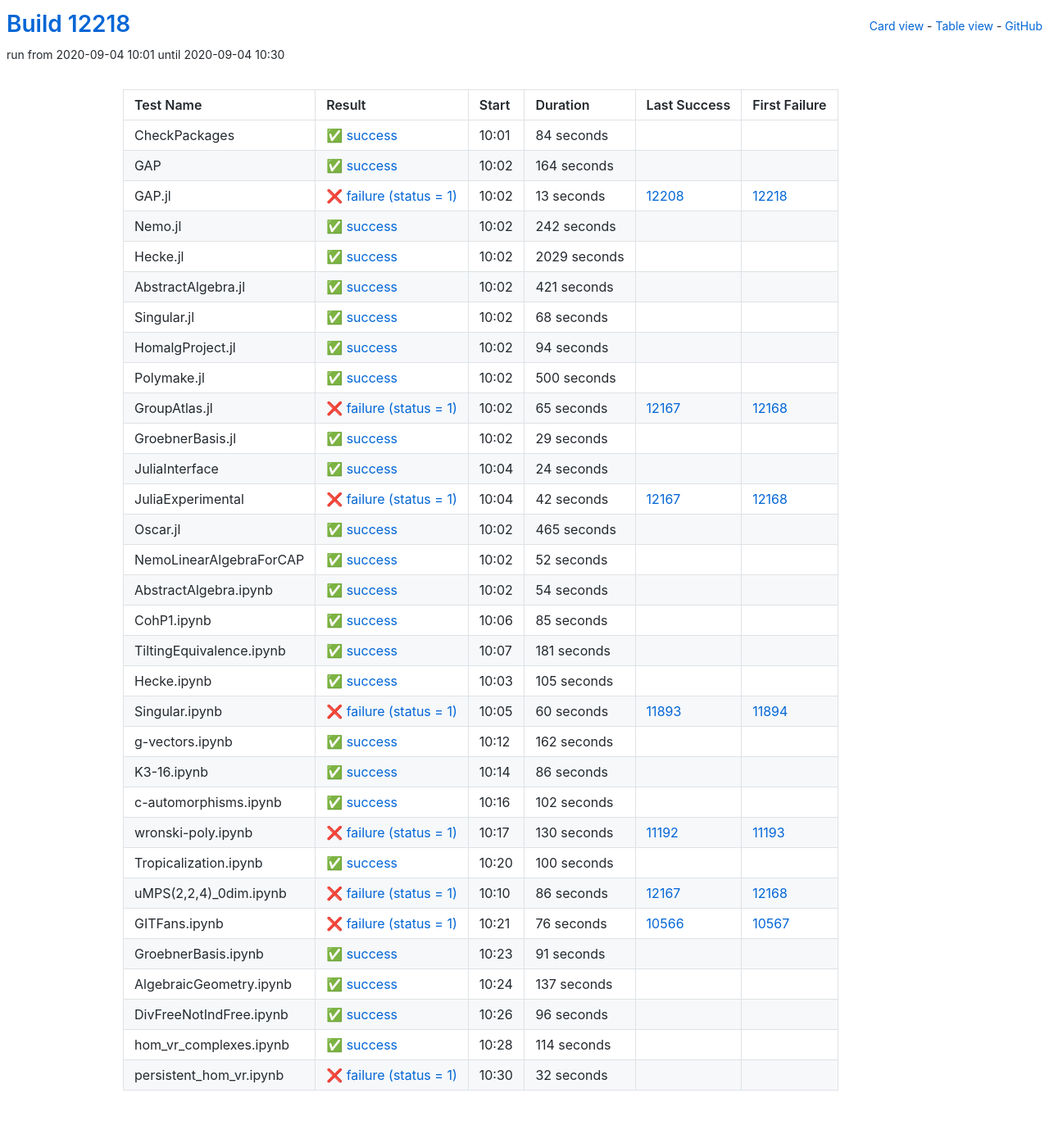
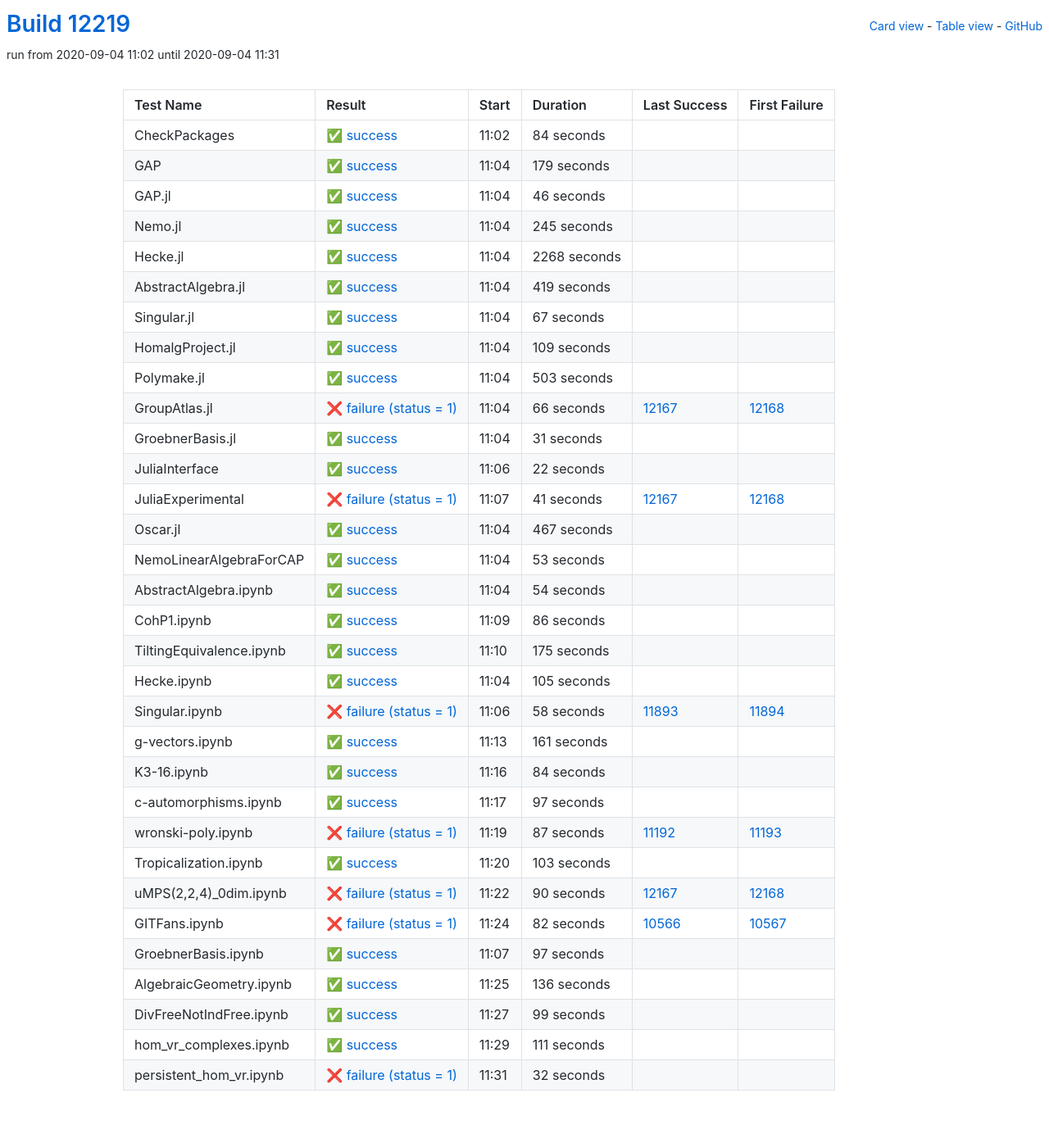
Before and after one commit to oscar-system/oscar-ci-status, a Jekyll site: the page built from table.html, in a window 1280 px wide. Shown: the whole page at 82% size. Built offline with Jekyll 4.4.1, drawn with Linux system fonts in a browser that asks for light colours.

Commit message:
Build #12219

```diff
--- a/_data/ci.yml
+++ b/_data/ci.yml
@@ -1,6 +1,6 @@
 ---
-build: 12218
-build_url: https://oscarci.mathematik.uni-kl.de/job/oscar/12218/
+build: 12219
+build_url: https://oscarci.mathematik.uni-kl.de/job/oscar/12219/
 job: oscar
 organization: oscar-system
 repo: oscar-ci-status
@@ -8,8 +8,8 @@
 tests:
 - name: CheckPackages
   id: checkpackages
-  log: https://oscarci.mathematik.uni-kl.de/job/oscar/12218/artifact/logs/build-12218/CheckPackages.log
-  start: 2020-09-04 10:01
+  log: https://oscarci.mathematik.uni-kl.de/job/oscar/12219/artifact/logs/build-12219/CheckPackages.log
+  start: 2020-09-04 11:02
   success: true
   exitcode: 0
   status: success
@@ -20,176 +20,176 @@
   first_failure_url:
 - name: GAP
   id: gap
-  log: https://oscarci.mathematik.uni-kl.de/job/oscar/12218/artifact/logs/build-12218/GAP.log
-  start: 2020-09-04 10:02
+  log: https://oscarci.mathematik.uni-kl.de/job/oscar/12219/artifact/logs/build-12219/GAP.log
+  start: 2020-09-04 11:04
   success: true
   exitcode: 0
   status: success
-  duration: 164
+  duration: 179
   last_success: false
   last_success_url:
   first_failure: false
   first_failure_url:
 - name: GAP.jl
   id: gap-jl
-  log: https://oscarci.mathematik.uni-kl.de/job/oscar/12218/artifact/logs/build-12218/GAP.jl.log
-  start: 2020-09-04 10:02
-  success: false
-  exitcode: 1
-  status: failure
-  duration: 13
-  last_success: 12208
-  last_success_url: https://oscarci.mathematik.uni-kl.de/job/oscar/12208/
-  first_failure: 12218
-  first_failure_url: https://oscarci.mathematik.uni-kl.de/job/oscar/12218/
-- name: Nemo.jl
-  id: nemo-jl
-  log: https://oscarci.mathematik.uni-kl.de/job/oscar/12218/artifact/logs/build-12218/Nemo.jl.log
-  start: 2020-09-04 10:02
+  log: https://oscarci.mathematik.uni-kl.de/job/oscar/12219/artifact/logs/build-12219/GAP.jl.log
+  start: 2020-09-04 11:04
   success: true
   exitcode: 0
   status: success
-  duration: 242
+  duration: 46
+  last_success: false
+  last_success_url:
+  first_failure: false
+  first_failure_url:
+- name: Nemo.jl
+  id: nemo-jl
+  log: https://oscarci.mathematik.uni-kl.de/job/oscar/12219/artifact/logs/build-12219/Nemo.jl.log
+  start: 2020-09-04 11:04
+  success: true
+  exitcode: 0
+  status: success
+  duration: 245
   last_success: false
   last_success_url:
   first_failure: false
   first_failure_url:
 - name: Hecke.jl
   id: hecke-jl
-  log: https://oscarci.mathematik.uni-kl.de/job/oscar/12218/artifact/logs/build-12218/Hecke.jl.log
-  start: 2020-09-04 10:02
+  log: https://oscarci.mathematik.uni-kl.de/job/oscar/12219/artifact/logs/build-12219/Hecke.jl.log
+  start: 2020-09-04 11:04
   success: true
   exitcode: 0
   status: success
-  duration: 2029
+  duration: 2268
   last_success: false
   last_success_url:
   first_failure: false
   first_failure_url:
 - name: AbstractAlgebra.jl
   id: abstractalgebra-jl
-  log: https://oscarci.mathematik.uni-kl.de/job/oscar/12218/artifact/logs/build-12218/AbstractAlgebra.jl.log
-  start: 2020-09-04 10:02
+  log: https://oscarci.mathematik.uni-kl.de/job/oscar/12219/artifact/logs/build-12219/AbstractAlgebra.jl.log
+  start: 2020-09-04 11:04
   success: true
   exitcode: 0
   status: success
-  duration: 421
+  duration: 419
   last_success: false
   last_success_url:
   first_failure: false
   first_failure_url:
 - name: Singular.jl
   id: singular-jl
-  log: https://oscarci.mathematik.uni-kl.de/job/oscar/12218/artifact/logs/build-12218/Singular.jl.log
-  start: 2020-09-04 10:02
+  log: https://oscarci.mathematik.uni-kl.de/job/oscar/12219/artifact/logs/build-12219/Singular.jl.log
+  start: 2020-09-04 11:04
   success: true
   exitcode: 0
   status: success
-  duration: 68
+  duration: 67
   last_success: false
   last_success_url:
   first_failure: false
   first_failure_url:
 - name: HomalgProject.jl
   id: homalgproject-jl
-  log: https://oscarci.mathematik.uni-kl.de/job/oscar/12218/artifact/logs/build-12218/HomalgProject.jl.log
-  start: 2020-09-04 10:02
+  log: https://oscarci.mathematik.uni-kl.de/job/oscar/12219/artifact/logs/build-12219/HomalgProject.jl.log
+  start: 2020-09-04 11:04
   success: true
   exitcode: 0
   status: success
-  duration: 94
+  duration: 109
   last_success: false
   last_success_url:
   first_failure: false
   first_failure_url:
 - name: Polymake.jl
   id: polymake-jl
-  log: https://oscarci.mathematik.uni-kl.de/job/oscar/12218/artifact/logs/build-12218/Polymake.jl.log
-  start: 2020-09-04 10:02
+  log: https://oscarci.mathematik.uni-kl.de/job/oscar/12219/artifact/logs/build-12219/Polymake.jl.log
+  start: 2020-09-04 11:04
   success: true
   exitcode: 0
   status: success
-  duration: 500
+  duration: 503
   last_success: false
   last_success_url:
   first_failure: false
   first_failure_url:
 - name: GroupAtlas.jl
   id: groupatlas-jl
-  log: https://oscarci.mathematik.uni-kl.de/job/oscar/12218/artifact/logs/build-12218/GroupAtlas.jl.log
-  start: 2020-09-04 10:02
+  log: https://oscarci.mathematik.uni-kl.de/job/oscar/12219/artifact/logs/build-12219/GroupAtlas.jl.log
+  start: 2020-09-04 11:04
   success: false
   exitcode: 1
   status: failure
-  duration: 65
+  duration: 66
   last_success: 12167
   last_success_url: https://oscarci.mathematik.uni-kl.de/job/oscar/12167/
   first_failure: 12168
   first_failure_url: https://oscarci.mathematik.uni-kl.de/job/oscar/12168/
 - name: GroebnerBasis.jl
   id: groebnerbasis-jl
-  log: https://oscarci.mathematik.uni-kl.de/job/oscar/12218/artifact/logs/build-12218/GroebnerBasis.jl.log
-  start: 2020-09-04 10:02
+  log: https://oscarci.mathematik.uni-kl.de/job/oscar/12219/artifact/logs/build-12219/GroebnerBasis.jl.log
+  start: 2020-09-04 11:04
   success: true
   exitcode: 0
   status: success
-  duration: 29
+  duration: 31
   last_success: false
   last_success_url:
   first_failure: false
   first_failure_url:
 - name: JuliaInterface
   id: juliainterface
-  log: https://oscarci.mathematik.uni-kl.de/job/oscar/12218/artifact/logs/build-12218/JuliaInterface.log
-  start: 2020-09-04 10:04
+  log: https://oscarci.mathematik.uni-kl.de/job/oscar/12219/artifact/logs/build-12219/JuliaInterface.log
+  start: 2020-09-04 11:06
   success: true
   exitcode: 0
   status: success
-  duration: 24
+  duration: 22
   last_success: false
   last_success_url:
   first_failure: false
   first_failure_url:
 - name: JuliaExperimental
   id: juliaexperimental
-  log: https://oscarci.mathematik.uni-kl.de/job/oscar/12218/artifact/logs/build-12218/JuliaExperimental.log
-  start: 2020-09-04 10:04
+  log: https://oscarci.mathematik.uni-kl.de/job/oscar/12219/artifact/logs/build-12219/JuliaExperimental.log
+  start: 2020-09-04 11:07
   success: false
   exitcode: 1
   status: failure
-  duration: 42
+  duration: 41
   last_success: 12167
   last_success_url: https://oscarci.mathematik.uni-kl.de/job/oscar/12167/
   first_failure: 12168
   first_failure_url: https://oscarci.mathematik.uni-kl.de/job/oscar/12168/
 - name: Oscar.jl
   id: oscar-jl
-  log: https://oscarci.mathematik.uni-kl.de/job/oscar/12218/artifact/logs/build-12218/Oscar.jl.log
-  start: 2020-09-04 10:02
+  log: https://oscarci.mathematik.uni-kl.de/job/oscar/12219/artifact/logs/build-12219/Oscar.jl.log
+  start: 2020-09-04 11:04
   success: true
   exitcode: 0
   status: success
-  duration: 465
+  duration: 467
   last_success: false
   last_success_url:
   first_failure: false
   first_failure_url:
 - name: NemoLinearAlgebraForCAP
   id: nemolinearalgebraforcap
-  log: https://oscarci.mathematik.uni-kl.de/job/oscar/12218/artifact/logs/build-12218/NemoLinearAlgebraForCAP.log
-  start: 2020-09-04 10:02
+  log: https://oscarci.mathematik.uni-kl.de/job/oscar/12219/artifact/logs/build-12219/NemoLinearAlgebraForCAP.log
+  start: 2020-09-04 11:04
   success: true
   exitcode: 0
   status: success
-  duration: 52
+  duration: 53
   last_success: false
   last_success_url:
   first_failure: false
   first_failure_url:
 - name: AbstractAlgebra.ipynb
   id: abstractalgebra-ipynb
-  log: https://oscarci.mathematik.uni-kl.de/job/oscar/12218/artifact/logs/build-12218/AbstractAlgebra.ipynb.log
-  start: 2020-09-04 10:02
+  log: https://oscarci.mathematik.uni-kl.de/job/oscar/12219/artifact/logs/build-12219/AbstractAlgebra.ipynb.log
+  start: 2020-09-04 11:04
   success: true
   exitcode: 0
   status: success
@@ -200,32 +200,32 @@
   first_failure_url:
 - name: CohP1.ipynb
   id: cohp1-ipynb
-  log: https://oscarci.mathematik.uni-kl.de/job/oscar/12218/artifact/logs/build-12218/CohP1.ipynb.log
-  start: 2020-09-04 10:06
+  log: https://oscarci.mathematik.uni-kl.de/job/oscar/12219/artifact/logs/build-12219/CohP1.ipynb.log
+  start: 2020-09-04 11:09
   success: true
   exitcode: 0
   status: success
-  duration: 85
+  duration: 86
   last_success: false
   last_success_url:
   first_failure: false
   first_failure_url:
 - name: TiltingEquivalence.ipynb
   id: tiltingequivalence-ipynb
-  log: https://oscarci.mathematik.uni-kl.de/job/oscar/12218/artifact/logs/build-12218/TiltingEquivalence.ipynb.log
-  start: 2020-09-04 10:07
+  log: https://oscarci.mathematik.uni-kl.de/job/oscar/12219/artifact/logs/build-12219/TiltingEquivalence.ipynb.log
+  start: 2020-09-04 11:10
   success: true
   exitcode: 0
   status: success
-  duration: 181
+  duration: 175
   last_success: false
   last_success_url:
   first_failure: false
   first_failure_url:
 - name: Hecke.ipynb
   id: hecke-ipynb
-  log: https://oscarci.mathematik.uni-kl.de/job/oscar/12218/artifact/logs/build-12218/Hecke.ipynb.log
-  start: 2020-09-04 10:03
+  log: https://oscarci.mathematik.uni-kl.de/job/oscar/12219/artifact/logs/build-12219/Hecke.ipynb.log
+  start: 2020-09-04 11:04
   success: true
   exitcode: 0
   status: success
@@ -236,152 +236,152 @@
   first_failure_url:
 - name: Singular.ipynb
   id: singular-ipynb
-  log: https://oscarci.mathematik.uni-kl.de/job/oscar/12218/artifact/logs/build-12218/Singular.ipynb.log
-  start: 2020-09-04 10:05
+  log: https://oscarci.mathematik.uni-kl.de/job/oscar/12219/artifact/logs/build-12219/Singular.ipynb.log
+  start: 2020-09-04 11:06
   success: false
   exitcode: 1
   status: failure
-  duration: 60
+  duration: 58
   last_success: 11893
   last_success_url: https://oscarci.mathematik.uni-kl.de/job/oscar/11893/
   first_failure: 11894
   first_failure_url: https://oscarci.mathematik.uni-kl.de/job/oscar/11894/
 - name: g-vectors.ipynb
   id: g-vectors-ipynb
-  log: https://oscarci.mathematik.uni-kl.de/job/oscar/12218/artifact/logs/build-12218/g-vectors.ipynb.log
-  start: 2020-09-04 10:12
+  log: https://oscarci.mathematik.uni-kl.de/job/oscar/12219/artifact/logs/build-12219/g-vectors.ipynb.log
+  start: 2020-09-04 11:13
   success: true
   exitcode: 0
   status: success
-  duration: 162
+  duration: 161
   last_success: false
   last_success_url:
   first_failure: false
   first_failure_url:
 - name: K3-16.ipynb
   id: k3-16-ipynb
-  log: https://oscarci.mathematik.uni-kl.de/job/oscar/12218/artifact/logs/build-12218/K3-16.ipynb.log
-  start: 2020-09-04 10:14
+  log: https://oscarci.mathematik.uni-kl.de/job/oscar/12219/artifact/logs/build-12219/K3-16.ipynb.log
+  start: 2020-09-04 11:16
   success: true
   exitcode: 0
   status: success
-  duration: 86
+  duration: 84
   last_success: false
   last_success_url:
   first_failure: false
   first_failure_url:
 - name: c-automorphisms.ipynb
   id: c-automorphisms-ipynb
-  log: https://oscarci.mathematik.uni-kl.de/job/oscar/12218/artifact/logs/build-12218/c-automorphisms.ipynb.log
-  start: 2020-09-04 10:16
+  log: https://oscarci.mathematik.uni-kl.de/job/oscar/12219/artifact/logs/build-12219/c-automorphisms.ipynb.log
+  start: 2020-09-04 11:17
   success: true
   exitcode: 0
   status: success
-  duration: 102
+  duration: 97
   last_success: false
   last_success_url:
   first_failure: false
   first_failure_url:
 - name: wronski-poly.ipynb
   id: wronski-poly-ipynb
-  log: https://oscarci.mathematik.uni-kl.de/job/oscar/12218/artifact/logs/build-12218/wronski-poly.ipynb.log
-  start: 2020-09-04 10:17
+  log: https://oscarci.mathematik.uni-kl.de/job/oscar/12219/artifact/logs/build-12219/wronski-poly.ipynb.log
+  start: 2020-09-04 11:19
   success: false
   exitcode: 1
   status: failure
-  duration: 130
+  duration: 87
   last_success: 11192
   last_success_url: https://oscarci.mathematik.uni-kl.de/job/oscar/11192/
   first_failure: 11193
   first_failure_url: https://oscarci.mathematik.uni-kl.de/job/oscar/11193/
 - name: Tropicalization.ipynb
   id: tropicalization-ipynb
-  log: https://oscarci.mathematik.uni-kl.de/job/oscar/12218/artifact/logs/build-12218/Tropicalization.ipynb.log
-  start: 2020-09-04 10:20
+  log: https://oscarci.mathematik.uni-kl.de/job/oscar/12219/artifact/logs/build-12219/Tropicalization.ipynb.log
+  start: 2020-09-04 11:20
   success: true
   exitcode: 0
   status: success
-  duration: 100
+  duration: 103
   last_success: false
   last_success_url:
   first_failure: false
   first_failure_url:
 - name: uMPS(2,2,4)_0dim.ipynb
   id: umps-2-2-4-0dim-ipynb
-  log: https://oscarci.mathematik.uni-kl.de/job/oscar/12218/artifact/logs/build-12218/uMPS-2-2-4-_0dim.ipynb.log
-  start: 2020-09-04 10:10
+  log: https://oscarci.mathematik.uni-kl.de/job/oscar/12219/artifact/logs/build-12219/uMPS-2-2-4-_0dim.ipynb.log
+  start: 2020-09-04 11:22
   success: false
   exitcode: 1
   status: failure
-  duration: 86
+  duration: 90
   last_success: 12167
   last_success_url: https://oscarci.mathematik.uni-kl.de/job/oscar/12167/
   first_failure: 12168
   first_failure_url: https://oscarci.mathematik.uni-kl.de/job/oscar/12168/
 - name: GITFans.ipynb
   id: gitfans-ipynb
-  log: https://oscarci.mathematik.uni-kl.de/job/oscar/12218/artifact/logs/build-12218/GITFans.ipynb.log
-  start: 2020-09-04 10:21
+  log: https://oscarci.mathematik.uni-kl.de/job/oscar/12219/artifact/logs/build-12219/GITFans.ipynb.log
+  start: 2020-09-04 11:24
   success: false
   exitcode: 1
   status: failure
-  duration: 76
+  duration: 82
   last_success: 10566
   last_success_url: https://oscarci.mathematik.uni-kl.de/job/oscar/10566/
   first_failure: 10567
   first_failure_url: https://oscarci.mathematik.uni-kl.de/job/oscar/10567/
 - name: GroebnerBasis.ipynb
   id: groebnerbasis-ipynb
-  log: https://oscarci.mathematik.uni-kl.de/job/oscar/12218/artifact/logs/build-12218/GroebnerBasis.ipynb.log
-  start: 2020-09-04 10:23
+  log: https://oscarci.mathematik.uni-kl.de/job/oscar/12219/artifact/logs/build-12219/GroebnerBasis.ipynb.log
+  start: 2020-09-04 11:07
   success: true
   exitcode: 0
   status: success
-  duration: 91
+  duration: 97
   last_success: false
   last_success_url:
   first_failure: false
   first_failure_url:
 - name: AlgebraicGeometry.ipynb
   id: algebraicgeometry-ipynb
-  log: https://oscarci.mathematik.uni-kl.de/job/oscar/12218/artifact/logs/build-12218/AlgebraicGeometry.ipynb.log
-  start: 2020-09-04 10:24
+  log: https://oscarci.mathematik.uni-kl.de/job/oscar/12219/artifact/logs/build-12219/AlgebraicGeometry.ipynb.log
+  start: 2020-09-04 11:25
   success: true
   exitcode: 0
   status: success
-  duration: 137
+  duration: 136
   last_success: false
   last_success_url:
   first_failure: false
   first_failure_url:
 - name: DivFreeNotIndFree.ipynb
   id: divfreenotindfree-ipynb
-  log: https://oscarci.mathematik.uni-kl.de/job/oscar/12218/artifact/logs/build-12218/DivFreeNotIndFree.ipynb.log
-  start: 2020-09-04 10:26
+  log: https://oscarci.mathematik.uni-kl.de/job/oscar/12219/artifact/logs/build-12219/DivFreeNotIndFree.ipynb.log
+  start: 2020-09-04 11:27
   success: true
   exitcode: 0
   status: success
-  duration: 96
+  duration: 99
   last_success: false
   last_success_url:
   first_failure: false
   first_failure_url:
 - name: hom_vr_complexes.ipynb
   id: hom-vr-complexes-ipynb
-  log: https://oscarci.mathematik.uni-kl.de/job/oscar/12218/artifact/logs/build-12218/hom_vr_complexes.ipynb.log
-  start: 2020-09-04 10:28
+  log: https://oscarci.mathematik.uni-kl.de/job/oscar/12219/artifact/logs/build-12219/hom_vr_complexes.ipynb.log
+  start: 2020-09-04 11:29
   success: true
   exitcode: 0
   status: success
-  duration: 114
+  duration: 111
   last_success: false
   last_success_url:
   first_failure: false
   first_failure_url:
 - name: persistent_hom_vr.ipynb
   id: persistent-hom-vr-ipynb
-  log: https://oscarci.mathematik.uni-kl.de/job/oscar/12218/artifact/logs/build-12218/persistent_hom_vr.ipynb.log
-  start: 2020-09-04 10:30
+  log: https://oscarci.mathematik.uni-kl.de/job/oscar/12219/artifact/logs/build-12219/persistent_hom_vr.ipynb.log
+  start: 2020-09-04 11:31
   success: false
   exitcode: 1
   status: failure
```
Also changed, not shown: README.md.
